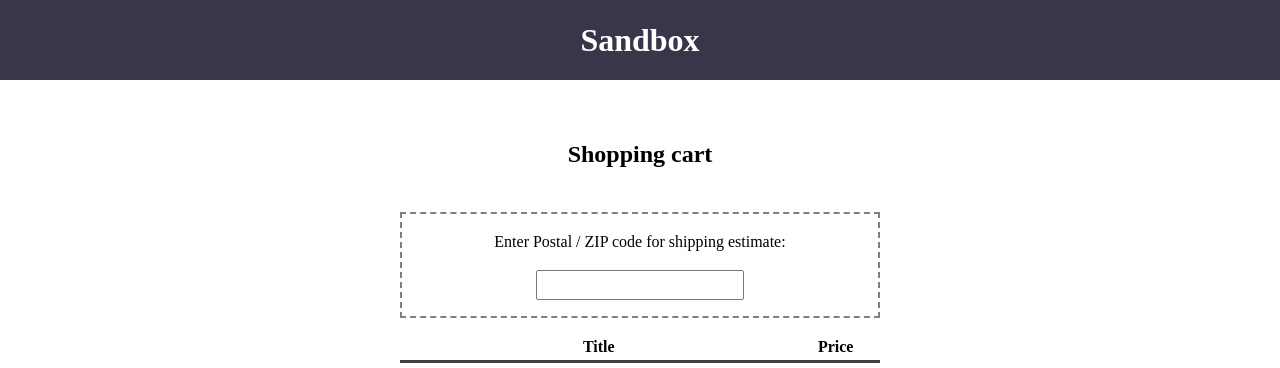
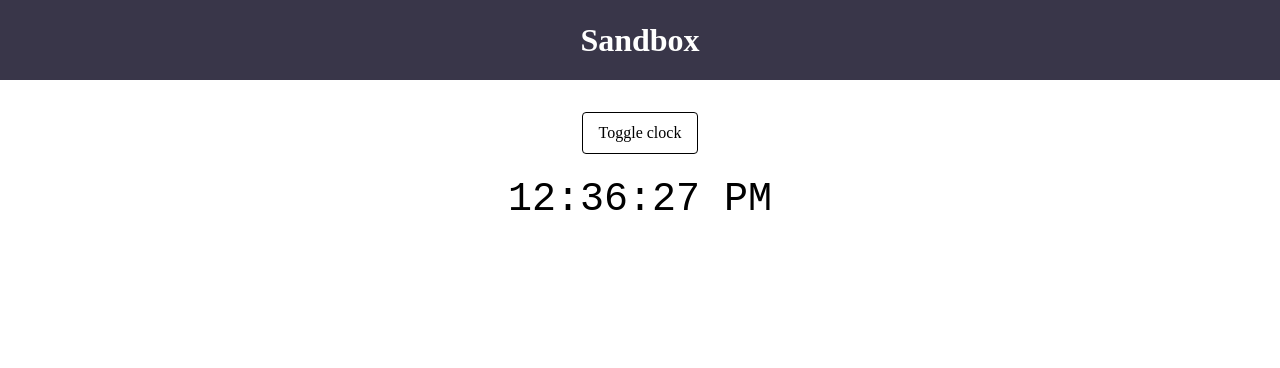
Before and after one commit to paulichdom/joy-of-react-playground, a React (Vite) app: page / in a window 1280 px wide. Shown: the top 368 px of the page. Built offline with nearby package versions, Linux system fonts and the light colour scheme; grey boxes are pictures that could not be loaded.

Commit message:
refactor digital clock component for memoization

```diff
--- a/src/App.tsx
+++ b/src/App.tsx
@@ -1,10 +1,10 @@
+import DigitalClock from './components/DigitalClock';
 import Layout from './components/Layout';
-import ShoppingCart from './components/ShoppingCart';
 
 function App() {
   return (
     <Layout>
-      <ShoppingCart />
+      <DigitalClock />
     </Layout>
   );
 }
--- a/src/components/DigitalClock/Clock.tsx
+++ b/src/components/DigitalClock/Clock.tsx
@@ -1,10 +1,7 @@
 import { format } from 'date-fns/format';
 import styled from 'styled-components';
-import { useTime } from './use-time.hook';
 
-function Clock() {
-  const time = useTime();
-
+const Clock: React.FC<{time: Date}> = ({time}) => {
   return <ClockWrapper>{format(time, 'hh:mm:ss a')}</ClockWrapper>;
 }
 
--- /dev/null
+++ b/src/components/DigitalClock/ClockToggle.tsx
@@ -0,0 +1,20 @@
+import styled from 'styled-components';
+
+export const ClockToggle: React.FC<{ handleToggle: () => void }> = ({
+  handleToggle,
+}) => {
+  console.info('ClockToggle render');
+  return <Toggle onClick={handleToggle}>Toggle clock</Toggle>;
+};
+
+const Toggle = styled.button`
+  padding: 8px 16px;
+  background-color: white;
+  border: 1px solid black;
+  border-radius: 4px;
+  cursor: pointer;
+
+  &:hover {
+    background-color: #e5e5e5;
+  }
+`;
--- a/src/components/DigitalClock/DigitalClock.tsx
+++ b/src/components/DigitalClock/DigitalClock.tsx
@@ -1,16 +1,17 @@
 import Clock from './Clock';
 import styled from 'styled-components';
 import { useToggle } from '../../hooks/use-toggle';
+import { ClockToggle } from './ClockToggle';
+import { useTime } from './use-time.hook';
 
 function DigitalClock() {
   const [showClock, toggleClock] = useToggle(true);
+  const time = useTime();
 
   return (
     <ClockContainer>
-      <ClockToggle onClick={toggleClock as () => void}>
-        {showClock ? 'Clock ON' : 'Clock OFF'}
-      </ClockToggle>
-      {showClock && <Clock />}
+      <ClockToggle handleToggle={toggleClock as () => void} />
+      {showClock && <Clock time={time} />}
     </ClockContainer>
   );
 }
@@ -24,15 +25,3 @@ const ClockContainer = styled.div`
   height: 100%;
   gap: 16px;
 `;
-
-const ClockToggle = styled.button`
-  padding: 8px 16px;
-  background-color: white;
-  border: 1px solid black;
-  border-radius: 4px;
-  cursor: pointer;
-
-  &:hover {
-    background-color: #e5e5e5;
-  }
-`;
```
